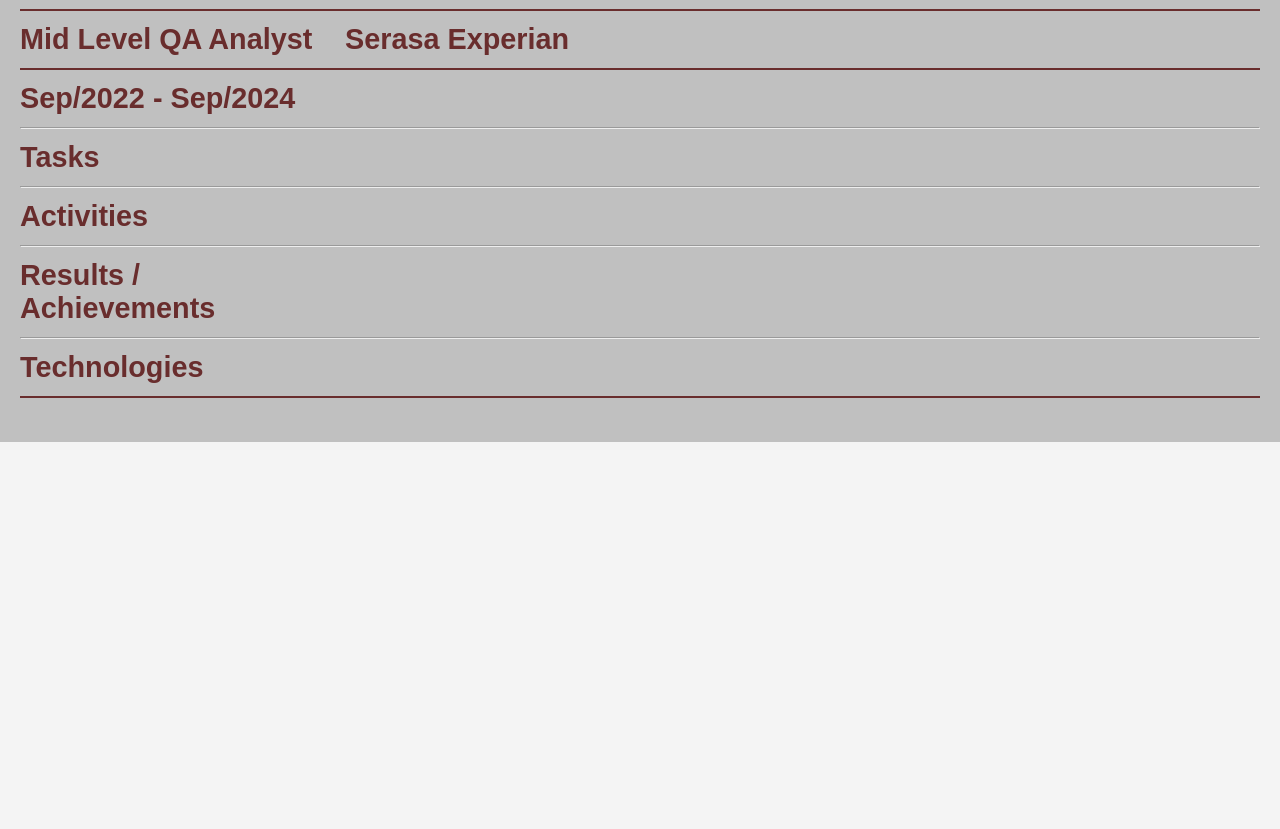
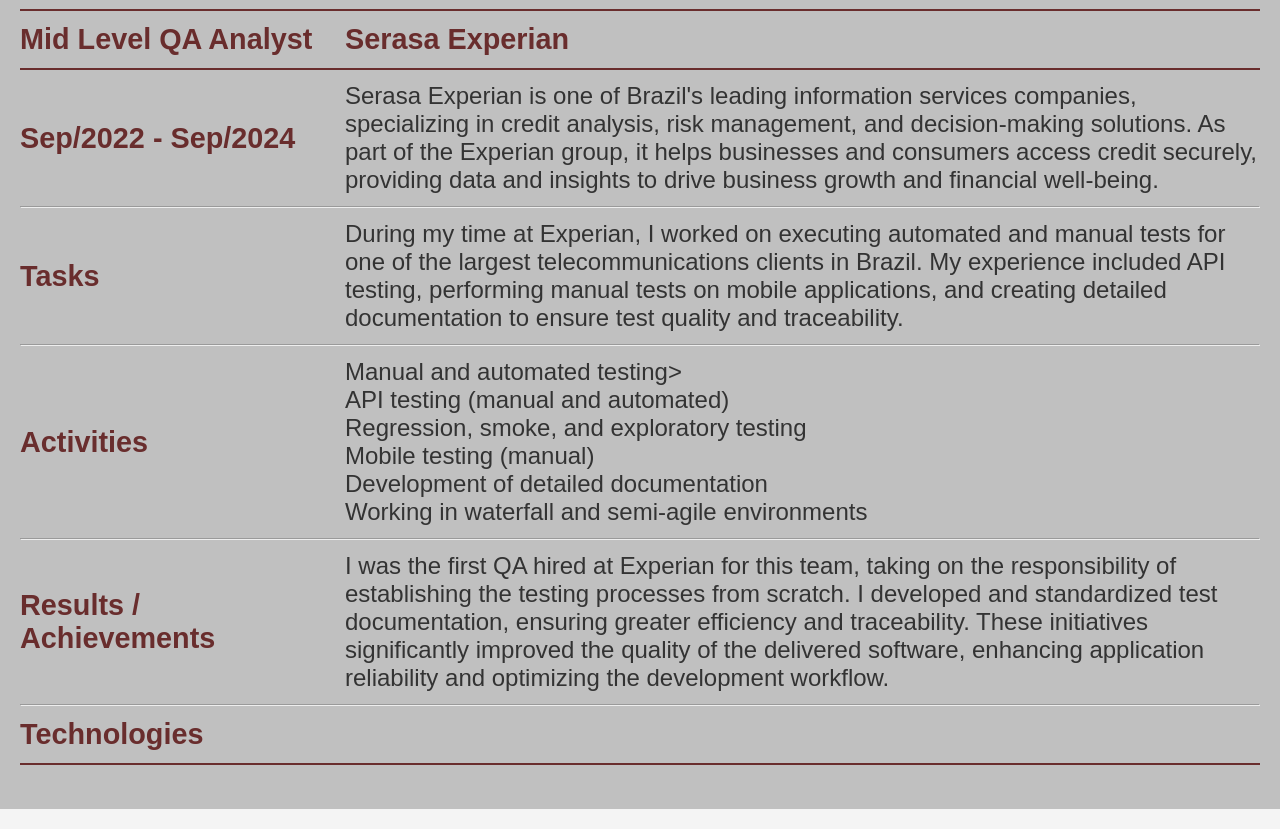
Before and after one commit to matheuswachtler/Resume, a plain HTML site: page cv.html in a window 1280 px wide. Shown: the part 3344-4173 px from the top of the page. Before the commit the page ends 3806 px from the top, so only its background shows below. Drawn offline with Linux system fonts and the light colour scheme.

Commit message:
Continuação desenvolvimento do CV.html

```diff
--- a/cv.html
+++ b/cv.html
@@ -370,27 +370,34 @@
                     <hr class="red-line">
                     <div>
                         <strong class="highlight">Sep/2022 - Sep/2024</strong>
-                        <span></span>
+                        <span>
+                            Serasa Experian is one of Brazil's leading information services companies, specializing in credit analysis, risk management, and decision-making solutions. As part of the Experian group, it helps businesses and consumers access credit securely, providing data and insights to drive business growth and financial well-being.
+                        </span>
                     </div>
                     <hr>
                     <div>
                         <strong class="highlight">Tasks</strong>
                         <span>
-
+                            During my time at Experian, I worked on executing automated and manual tests for one of the largest telecommunications clients in Brazil. My experience included API testing, performing manual tests on mobile applications, and creating detailed documentation to ensure test quality and traceability.
                         </span>
                     </div>
                     <hr>
                     <div>
                         <strong class="highlight">Activities</strong>
                         <span>
-
+                            Manual and automated testing><br>
+                            API testing (manual and automated)<br>
+                            Regression, smoke, and exploratory testing<br>
+                            Mobile testing (manual)<br>
+                            Development of detailed documentation<br>
+                            Working in waterfall and semi-agile environments
                         </span>
                     </div>
                     <hr>
                     <div>
                         <strong class="highlight">Results / Achievements</strong>
                         <span>
-
+                            I was the first QA hired at Experian for this team, taking on the responsibility of establishing the testing processes from scratch. I developed and standardized test documentation, ensuring greater efficiency and traceability. These initiatives significantly improved the quality of the delivered software, enhancing application reliability and optimizing the development workflow.
                         </span>
                     </div>
                     <hr>
```
